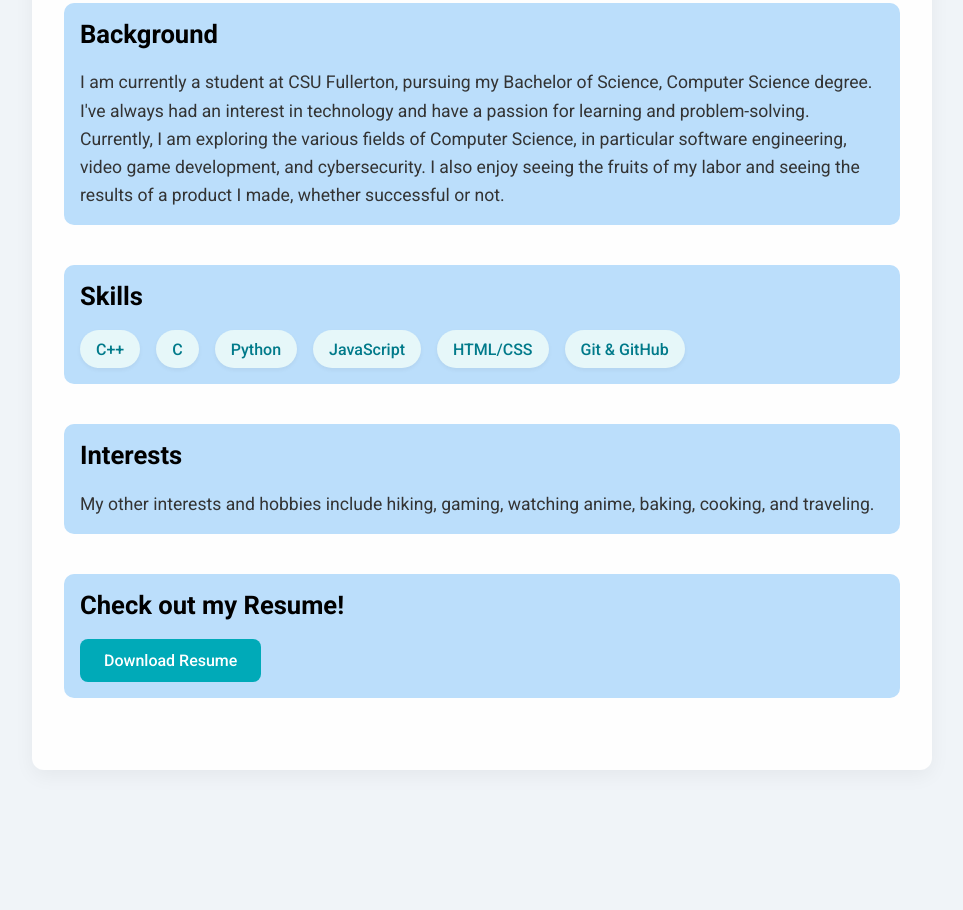
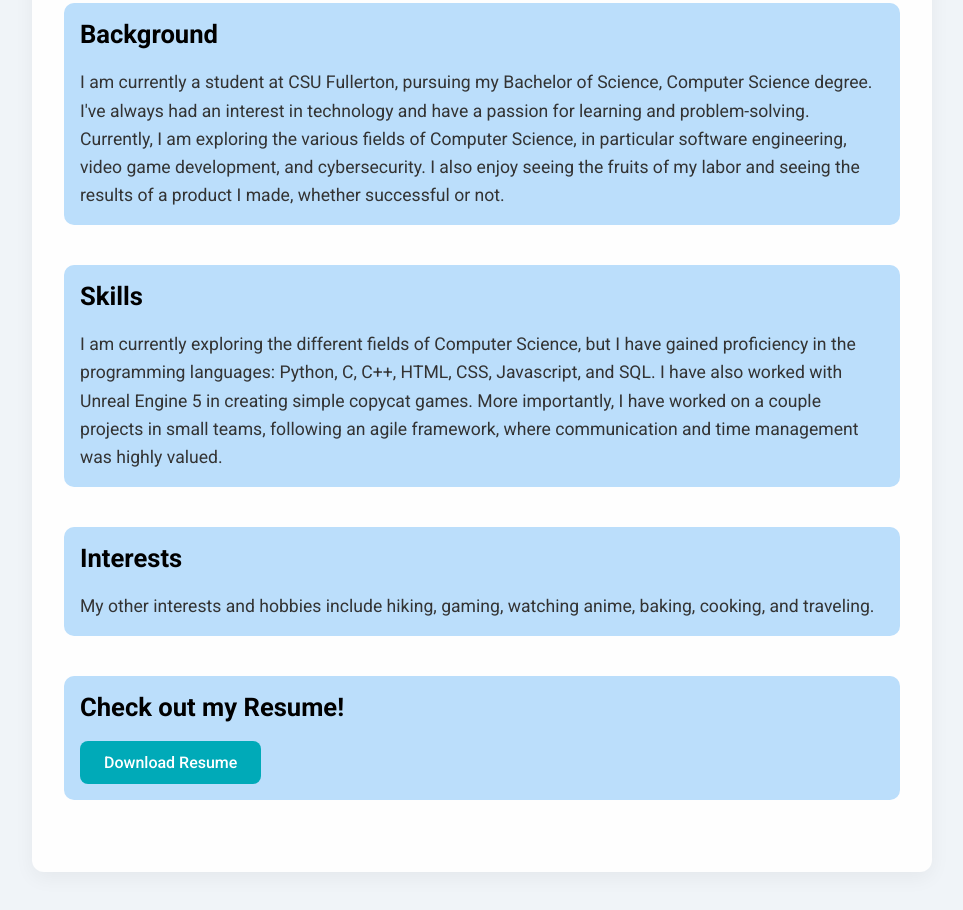
Before and after one commit to brandontkim22/brandontkim22.github.io, a plain HTML site: page about.html in a window 1280 px wide. Shown: the part 617-1527 px from the top of the page, without its empty margins (158-1121 px from the left). Before the commit the page ends 1451 px from the top, so only its background shows below. Drawn offline with Linux system fonts and the light colour scheme.

Commit message:
Updated skills section

```diff
--- a/about.html
+++ b/about.html
@@ -73,14 +73,14 @@
 
       <div class="about-section">
         <h2>Skills</h2>
-        <ul class="skills-list">
-          <li>C++</li>
-          <li>C</li>
-          <li>Python</li>
-          <li>JavaScript</li>
-          <li>HTML/CSS</li>
-          <li>Git & GitHub</li>
-        </ul>
+        <p>
+          I am currently exploring the different fields of Computer Science, but
+          I have gained proficiency in the programming languages: Python, C,
+          C++, HTML, CSS, Javascript, and SQL. I have also worked with Unreal
+          Engine 5 in creating simple copycat games. More importantly, I have
+          worked on a couple projects in small teams, following an agile
+          framework, where communication and time management was highly valued.
+        </p>
       </div>
 
       <div class="about-section">
--- a/style.css
+++ b/style.css
@@ -175,23 +175,6 @@ body {
   font-size: 1.1rem;
   line-height: 1.6;
   color: #333;
-}
-
-.skills-list {
-  list-style: none;
-  padding: 0;
-  display: flex;
-  flex-wrap: wrap;
-  gap: 1rem;
-}
-
-.skills-list li {
-  background-color: #e6f7f9;
-  padding: 0.6rem 1rem;
-  border-radius: 20px;
-  font-weight: 500;
-  color: #007a8a;
-  box-shadow: 0 2px 4px rgba(0, 0, 0, 0.05);
 }
 
 .resume-button {
```
